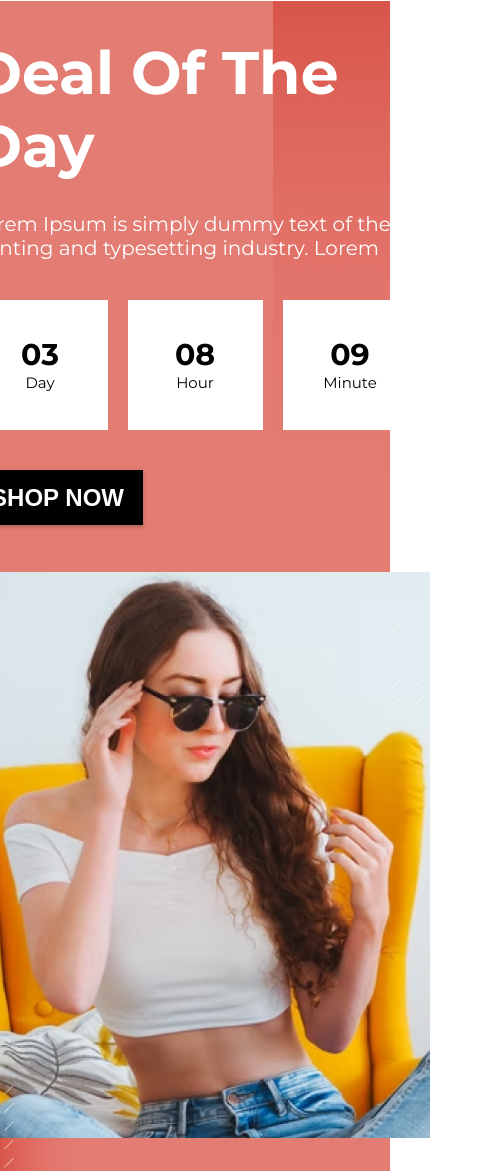
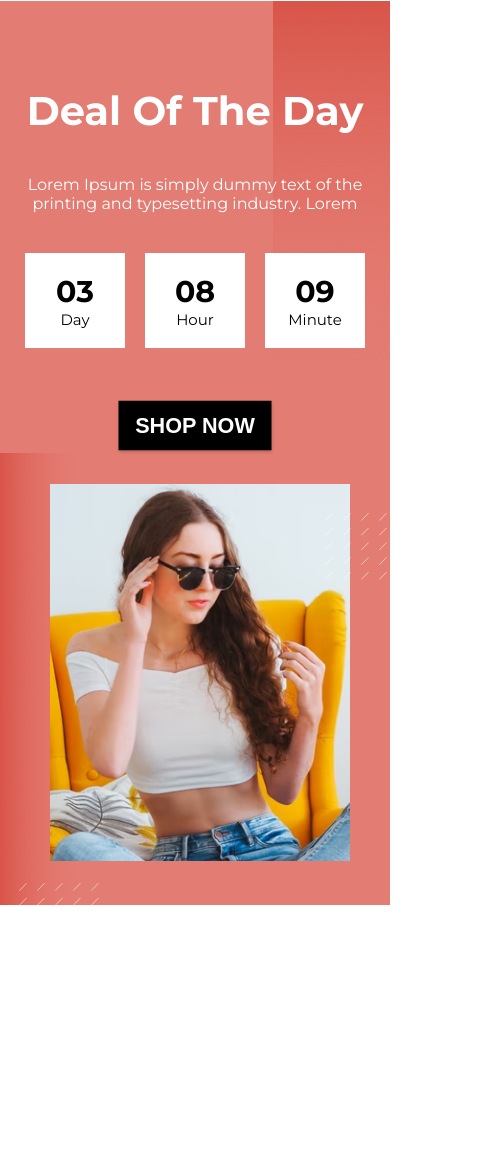
Before and after one commit to pedro-hdev/fashion, a plain HTML site: page index.html in a window 390 px wide. Shown: the part 6794-7965 px from the top of the page, 490 px wide, since content can reach past the window. After the commit the page ends 7744 px from the top, so only its background shows below. Drawn offline with Linux system fonts and the light colour scheme.

Commit message:
added: new style

```diff
--- a/style/style.scss
+++ b/style/style.scss
@@ -893,14 +893,149 @@ footer {
   }
 }
 @media screen and (max-width: 1200px) {
-}
-@media screen and (max-width: 1000px) {
-
-  footer{
-    .background-deal{
-      .deal-of-the-day{
-        flex-direction: column;
+  footer {
+    .background-deal {
+      .deal-of-the-day {
+        .text-deal {
+          h1 {
+            font-size: 52px;
+          }
+          p {
+            font-size: 18px;
+          }
+          .hora {
+            justify-content: space-around;
+            .hora-bloc {
+              width: 120px;
+              height: 115px;
+              h3 {
+                padding-top: 25px;
+              }
+            }
+          }
+        }
       }
     }
   }
 }
+@media screen and (max-width: 1000px) {
+  footer {
+    .background-deal {
+      .deal-of-the-day {
+        flex-direction: column;
+        .text-deal {
+          padding-top: 20px;
+          text-align: center;
+          h1 {
+            padding-top: 30px;
+          }
+          p {
+            padding-top: 40px;
+          }
+          .hora {
+            padding-top: 40px;
+          }
+          button {
+            margin-top: 50px;
+          }
+        }
+      }
+    }
+  }
+}
+@media screen and (max-width: 640px) {
+  footer {
+    .background-deal {
+      .deal-of-the-day {
+        .text-deal {
+          h1 {
+            font-size: 40px;
+          }
+          p {
+            font-size: 16px;
+          }
+          .hora {
+            .hora-bloc {
+              width: 100px;
+              height: 95px;
+              h3 {
+                padding-top: 20px;
+              }
+            }
+          }
+          button {
+            scale: 0.9;
+          }
+        }
+
+        .woman-deal {
+          width: 400px;
+          height: 100%;
+
+          img {
+            position: relative;
+            &:nth-child(1) {
+              position: relative;
+              left: 350px;
+              top: 60px;
+              width: 80px;
+              z-index: 100;
+            }
+            &:nth-child(2) {
+              position: relative;
+              width: 80px;
+              top: 430px;
+              left: -100px;
+              z-index: 100;
+            }
+            &:nth-child(3) {
+              position: relative;
+              z-index: 2;
+              top: -40px;
+              left: 35px;
+
+              width: 350px;
+            }
+          }
+        }
+      }
+    }
+  }
+}
+@media screen and (max-width: 490px) {
+  footer {
+    .background-deal {
+      .deal-of-the-day {
+        .woman-deal {
+          width: 320px;
+          height: 100%;
+
+          img {
+            position: relative;
+            &:nth-child(1) {
+              position: relative;
+              left: 290px;
+              top: 60px;
+              width: 80px;
+              z-index: 100;
+            }
+            &:nth-child(2) {
+              position: relative;
+              width: 80px;
+              top: 430px;
+              left: -100px;
+              z-index: 100;
+            }
+            &:nth-child(3) {
+              position: relative;
+              z-index: 2;
+              top: -40px;
+              left: 15px;
+              width: 300px;
+            }
+          }
+        }
+      }
+    }
+  }
+}
```
Also changed, not shown: style/style.css, 1 other file.
